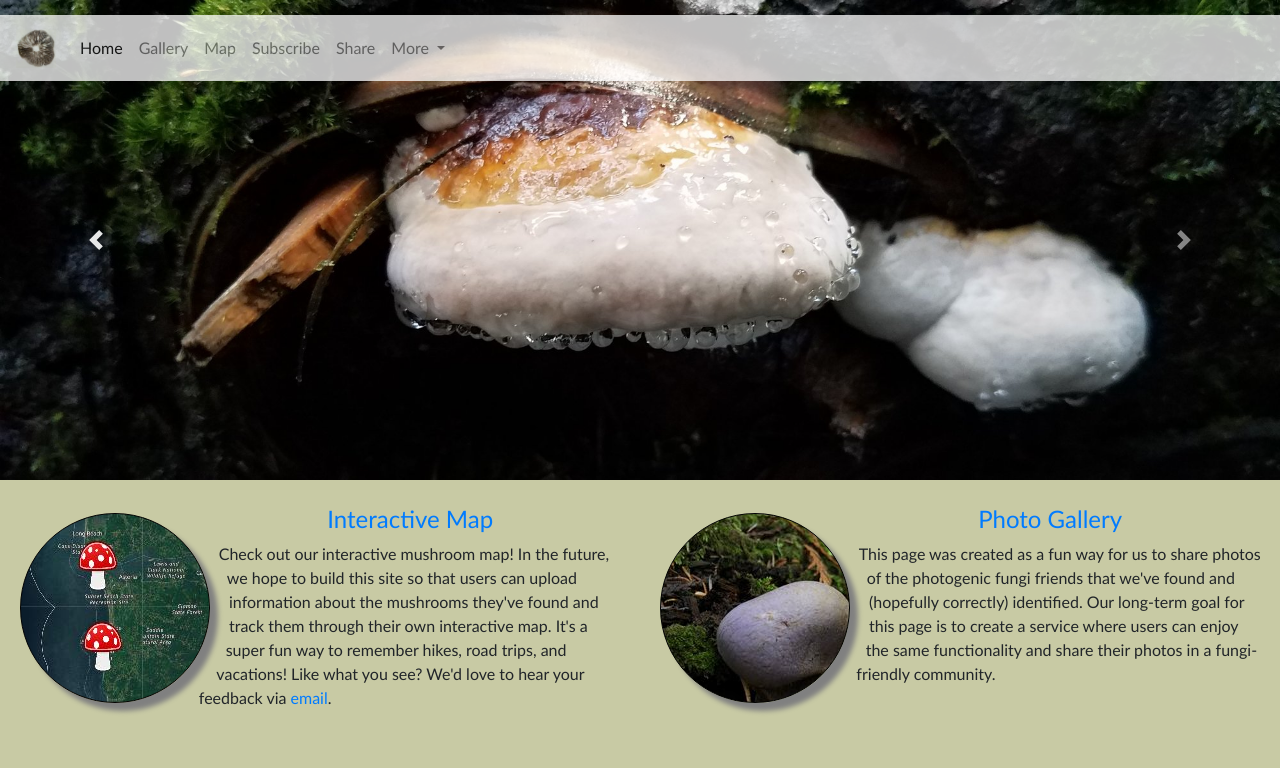
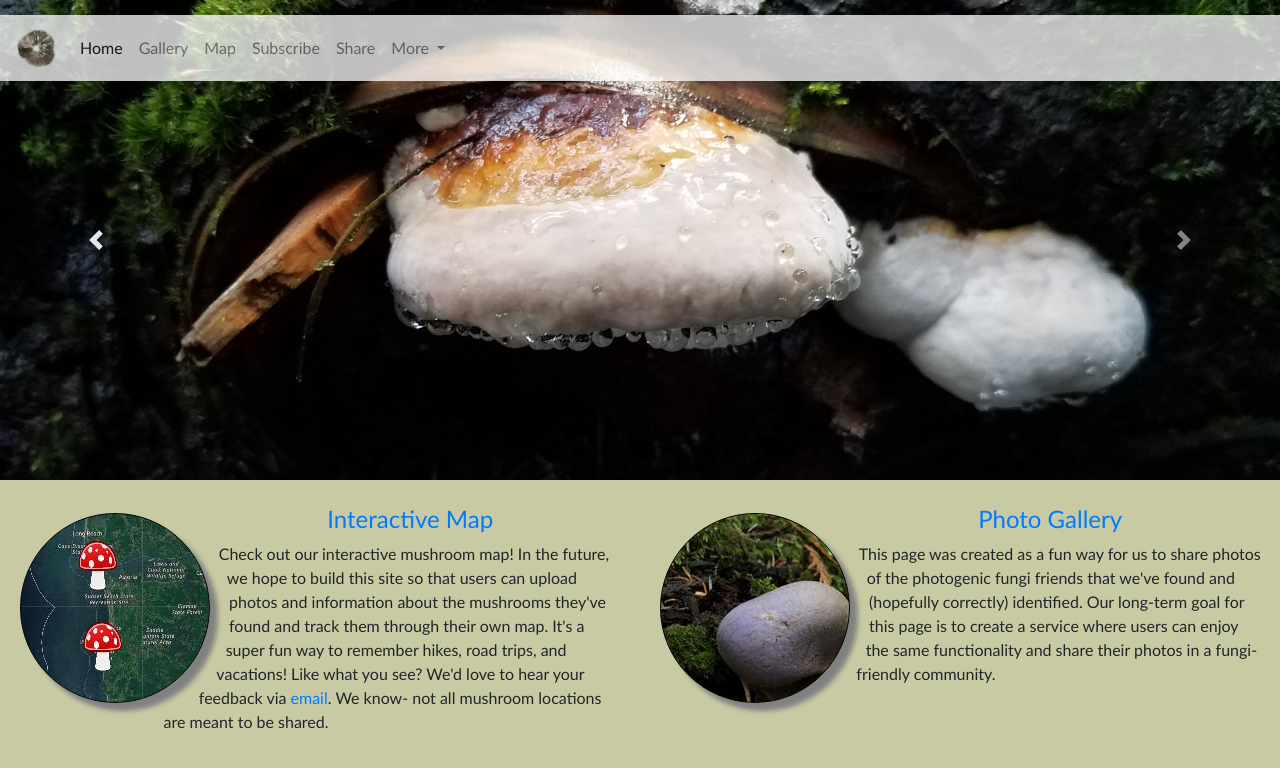
Before and after one commit to jarred104/fungi, a Flask app: page /index in a window 1280 px wide. Shown: the top 768 px of the page. Run offline with Flask 2, Linux system fonts and the light colour scheme; some libraries are stand-ins or nearby versions.

Commit message:
homepage content update

```diff
--- a/templates/index.html
+++ b/templates/index.html
@@ -96,7 +96,7 @@
                                 <a href=map><div class="circle1"></div></a>
                                 <a href=map><h4 class="mt-0">Interactive Map</h4></a>
 
-                                <p>Check out our interactive mushroom map!  In the future, we hope to build this site so that users can upload information about the mushrooms they've found and track them through their own interactive map.  It's a super fun way to remember hikes, road trips, and vacations!  Like what you see?  We'd love to hear your feedback via <a href=mailto:ineffablefungi@gmail.com>email</a>.</p>
+                                <p>Check out our interactive mushroom map!  In the future, we hope to build this site so that users can upload photos and information about the mushrooms they've found and track them through their own map.  It's a super fun way to remember hikes, road trips, and vacations!  Like what you see?  We'd love to hear your feedback via <a href=mailto:ineffablefungi@gmail.com>email</a>.  We know- not all mushroom locations are meant to be shared.</p>
                               </div>
                             </div>
                       </div>
```
